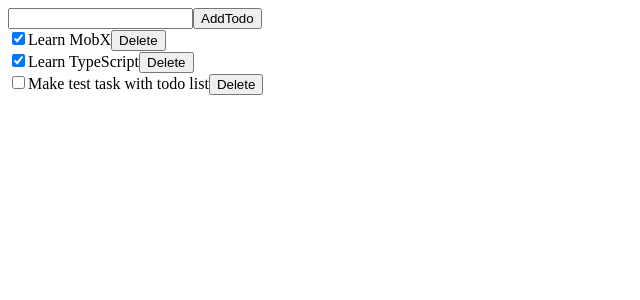
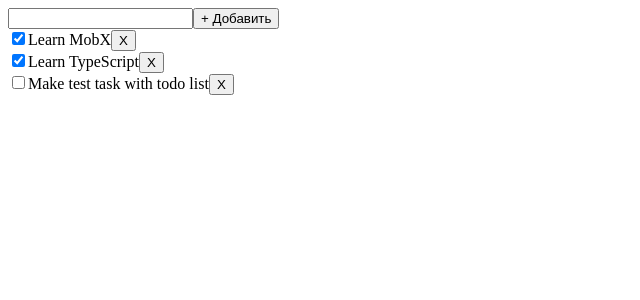
Before and after one commit to MakzaR/todo-react-mobx, a React (Create React App) app: page / in a window 1280 px wide. Shown: the top 300 px of the page, without its empty margins (0-640 px from the left). Built offline with nearby package versions, Linux system fonts and the light colour scheme.

Commit message:
added enter handler, renamed buttons

```diff
--- a/src/components/AddTodoItem.tsx
+++ b/src/components/AddTodoItem.tsx
@@ -2,7 +2,7 @@
 import {observer} from "mobx-react-lite";
 import todoStore from "../store/todoStore";
 
-const AddTodoItem = observer(() =>  {
+const AddTodoItem = observer(() => {
     const [todoTask, setTodoTask] = useState('');
 
     function handleAddTodo(task: string) {
@@ -10,10 +10,16 @@
         setTodoTask('');
     }
 
+    function handleKeyPress(event: React.KeyboardEvent) {
+        if (event.key === 'Enter') {
+            handleAddTodo(todoTask)
+        }
+    }
+
     return (
         <div>
-            <input type={"text"} value={todoTask} onChange={(e) => setTodoTask(e.target.value)}/>
-            <button onClick={() => handleAddTodo(todoTask)}>AddTodo</button>
+            <input type={"text"} value={todoTask} onChange={(e) => setTodoTask(e.target.value)} onKeyDown={handleKeyPress}/>
+            <button onClick={() => handleAddTodo(todoTask)}>+ Добавить</button>
         </div>
     );
 })
--- a/src/components/TodoItem.tsx
+++ b/src/components/TodoItem.tsx
@@ -7,7 +7,7 @@
         <div>
             <input type={"checkbox"} defaultChecked={todo.completed} onChange={() => todoStore.toggleCompleted(todo)}/>
             <span>{todo.task}</span>
-            <button onClick={() => todoStore.removeTodo(todo)}>Delete</button>
+            <button onClick={() => todoStore.removeTodo(todo)}>X</button>
         </div>
     );
 })
```
